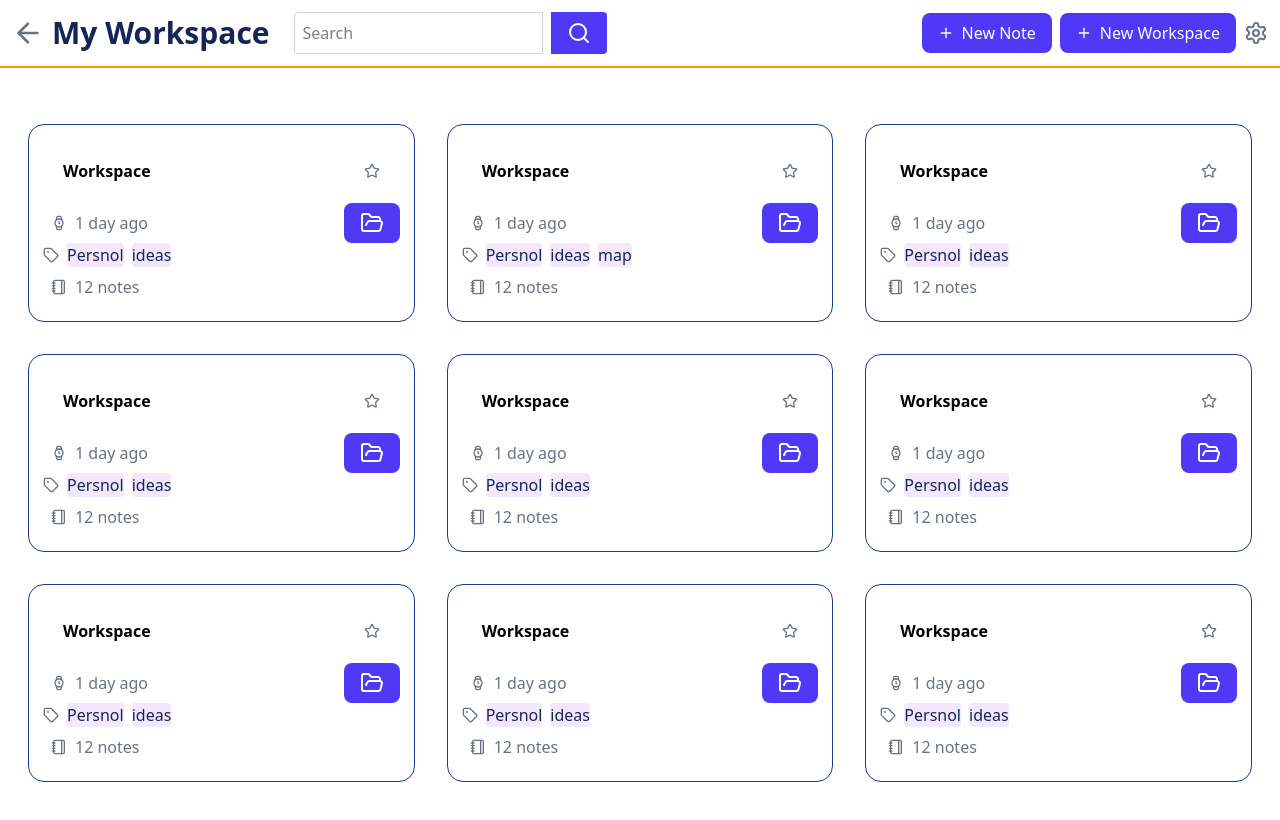
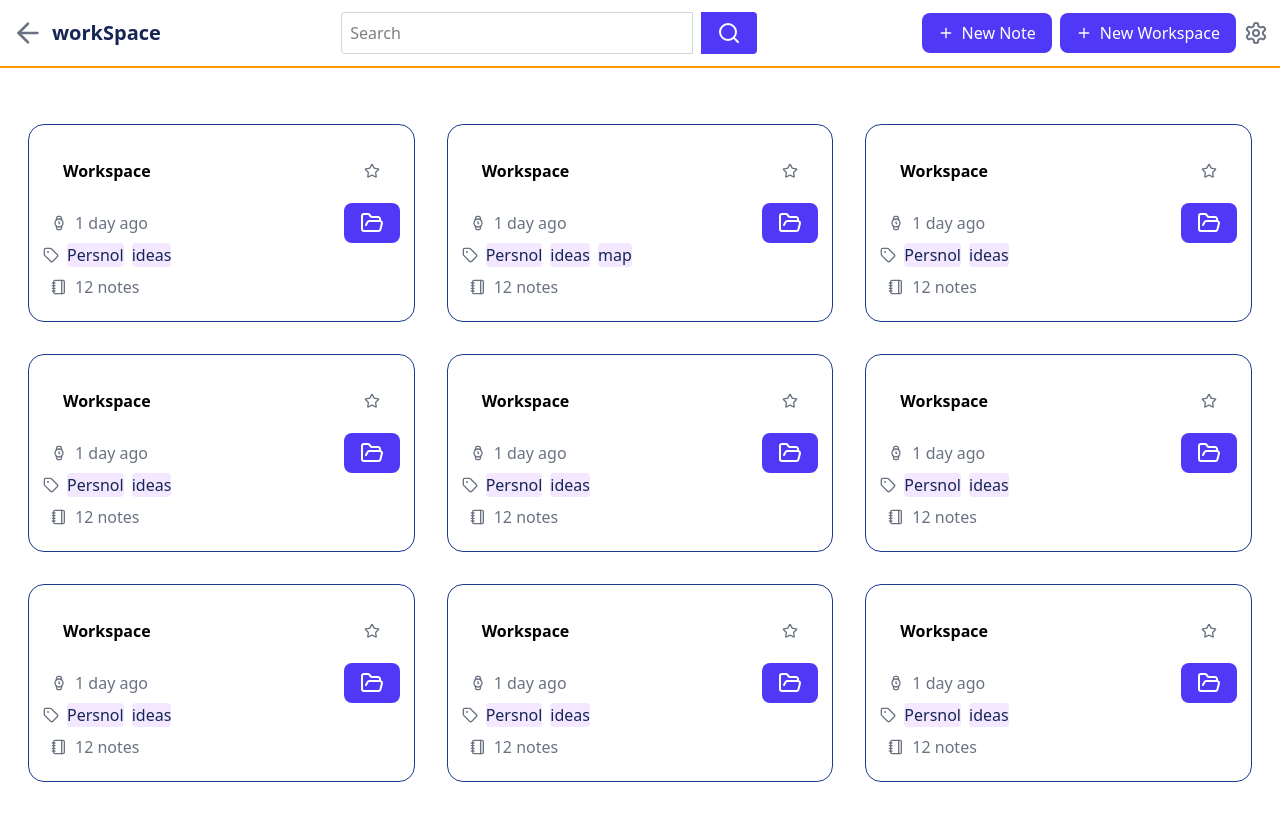
Before and after one commit to Shiva903-hue/SmartNote, a React (Vite) app: page /main in a window 1280 px wide. Shown: the top 820 px of the page. Built offline with nearby package versions, Linux system fonts and the light colour scheme.

Commit message:
second-wnav

```diff
--- a/src/Components/DashBoards/Wnav.jsx
+++ b/src/Components/DashBoards/Wnav.jsx
@@ -1,34 +1,86 @@
-import { Plus,Settings , ArrowLeft,  } from 'lucide-react';
-// import React from 'react';
+import { Plus, Settings, ArrowLeft, Menu, X } from 'lucide-react';
 import { Link } from 'react-router-dom';
+import { useState } from 'react';
 import Search from '../SmallCompo/Search';
-import Workspaces from './Workspaces';
+// import Workspaces from './Workspaces'; // Uncomment if needed
 
-export default function Wnav () {
+export default function Wnav() {
+  const [mobileMenuOpen, setMobileMenuOpen] = useState(false);
+
   return (
-
-      <nav id='top-nav' className='flex justify-between gap-2 items-center mb-7 w-full p-3 border-b-2 border-b-amber-500' >
-
-        <div className="flex items-center gap-2">
-        <Link to="/"><ArrowLeft className='w-8 h-8 cursor-pointer text-gray-500 hover:text-blue-500' />  </Link>
-        <h1 className='text-3xl text-wrap font-bold text-blue-950 ' > My Workspace</h1>
-      <Search/>
+    <>
+      {/* Top Nav */}
+      <nav
+        id="top-nav"
+        className="flex justify-between items-center mb-7 w-full p-3 border-b-2 border-b-amber-500 bg-white relative z-20"
+      >
+        <div className="flex items-center gap-2 flex-1">
+          <Link to="/">
+            <ArrowLeft className="w-8 h-8 cursor-pointer text-gray-500 hover:text-blue-500" />
+          </Link>
+          <h1 className="text-xl font-bold text-blue-950 whitespace-nowrap">workSpace</h1>
+          <div className="flex-1 ml-2">
+            <Search />
+          </div>
         </div>
 
-    <div className="menu flex gap-2 items-center">
-      <button className=" cursor-pointer  flex items-center justify-center gap-2 bg-indigo-600 text-white py-2 px-4 rounded-lg hover:bg-indigo-500 transition">
+        {/* Desktop Menu */}
+        <div className="hidden sm:flex gap-2 items-center">
+          <button className="cursor-pointer flex items-center justify-center gap-2 bg-indigo-600 text-white py-2 px-4 rounded-lg hover:bg-indigo-500 transition">
             <Plus className="h-4 w-4" />
             New Note
           </button>
-      <button className=" cursor-pointer  flex items-center justify-center gap-2 bg-indigo-600 text-white py-2 px-4 rounded-lg hover:bg-indigo-500 transition">
+          <button className="cursor-pointer flex items-center justify-center gap-2 bg-indigo-600 text-white py-2 px-4 rounded-lg hover:bg-indigo-500 transition">
             <Plus className="h-4 w-4" />
             New Workspace
           </button>
-<Settings className=' cursor-pointer text-gray-500 hover:text-blue-500'/>
+          <Settings className="cursor-pointer text-gray-500 hover:text-blue-500" />
         </div>
+
+        {/* Mobile Hamburger */}
+        <button
+          className="sm:hidden ml-2"
+          onClick={() => setMobileMenuOpen(true)}
+          aria-label="Open menu"
+        >
+          <Menu className="w-8 h-8 text-gray-500 hover:text-blue-500" />
+        </button>
       </nav>
 
-      // <Workspaces/>
-
-  )
+      {/* Mobile Menu Overlay */}
+      {mobileMenuOpen && (
+        <div className="fixed inset-0 bg-white z-50 flex flex-col items-center justify-start pt-10 px-6">
+          {/* Top Row: Back and Close */}
+          <div className="flex items-center w-full justify-between mb-8">
+            <Link to="/" onClick={() => setMobileMenuOpen(false)}>
+              <ArrowLeft className="w-8 h-8 text-gray-500 hover:text-blue-500" />
+            </Link>
+            <button onClick={() => setMobileMenuOpen(false)} aria-label="Close menu">
+              <X className="w-8 h-8 text-gray-500 hover:text-blue-500" />
+            </button>
+          </div>
+          {/* Title and Search */}
+          <h1 className="text-2xl font-bold text-blue-950 mb-4">workSpace</h1>
+          <div className="w-full mb-8">
+            <Search />
+          </div>
+          {/* Menu Buttons */}
+          <div className="w-full flex flex-col gap-4 mb-8">
+            <button className="w-full py-3 border text-lg font-bold rounded-lg hover:bg-indigo-50">
+              New Note
+            </button>
+            <button className="w-full py-3 border text-lg font-bold rounded-lg hover:bg-indigo-50">
+              New Workspace
+            </button>
+            <button className="w-full py-3 border text-lg font-bold rounded-lg hover:bg-indigo-50 flex items-center justify-center gap-2">
+              <Settings className="w-6 h-6" />
+              Settings
+            </button>
+          </div>
+          {/* Optionally, render Workspaces here */}
+          {/* <Workspaces /> */}
+        </div>
+      )}
+    </>
+  );
 }
```
Lines whose indentation alone changed are shown as unchanged.
